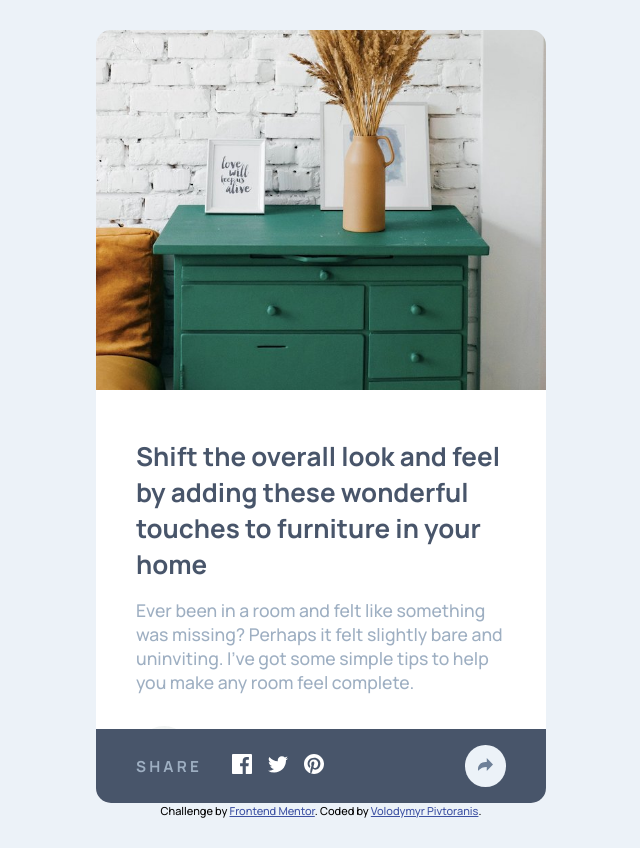
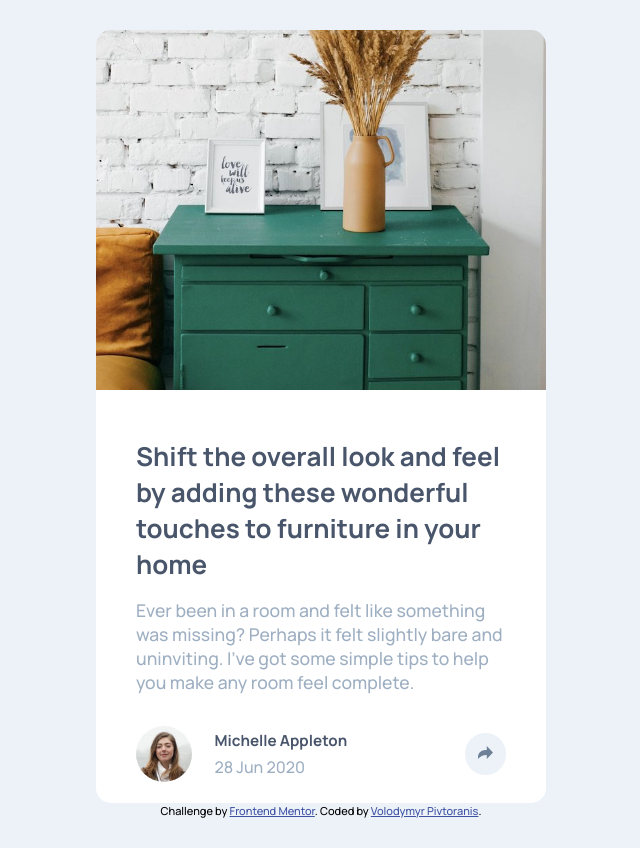
Before and after one commit to PivtoranisV/article-preview-component-master, a plain HTML site: page index.html in a window 1280 px wide. Shown: the whole page, without its empty margins (319-959 px from the left). Drawn offline with Linux system fonts and the light colour scheme.

Commit message:
Added hidden class

```diff
--- a/index.css
+++ b/index.css
@@ -77,8 +77,8 @@ ul {
     margin-top: 0.3rem;
 }
 
-.user__share,
-.share__icon-share {
+.user__share-open,
+.share__icon-close {
     background-color: hsl(210, 46%, 95%);
     padding: 0.8rem;
     border-radius: 50%;
@@ -118,6 +118,10 @@ ul {
     bottom: 0;
 }
 
+.hidden {
+    display: none;
+}
+
 .attribution {
     font-size: 11px;
     text-align: center;
--- a/index.html
+++ b/index.html
@@ -26,9 +26,9 @@
             <p class="user__date">28 Jun 2020</p>
           </div>
         </div>
-        <button type="button" class="user__share"><img src="./images/icon-share.svg" alt="Share icon"></button>
+        <button type="button" class="user__share-open"><img src="./images/icon-share.svg" alt="Share icon"></button>
       </div>
-      <div class="absolute">
+      <div class="absolute hidden">
         <div class="share">
           <div class="icons">
             <h3 class="share__h3">Share</h3>
@@ -45,7 +45,7 @@
                   src="./images/icon-pinterest.svg" alt="Pinterest icon"></a>
             </div>
           </div>
-          <button type="button" class="share__icon-share"><img src="./images/icon-share.svg" alt="Share icon"></button>
+          <button type="button" class="share__icon-close"><img src="./images/icon-share.svg" alt="Share icon"></button>
         </div>
       </div>
     </div>
```
